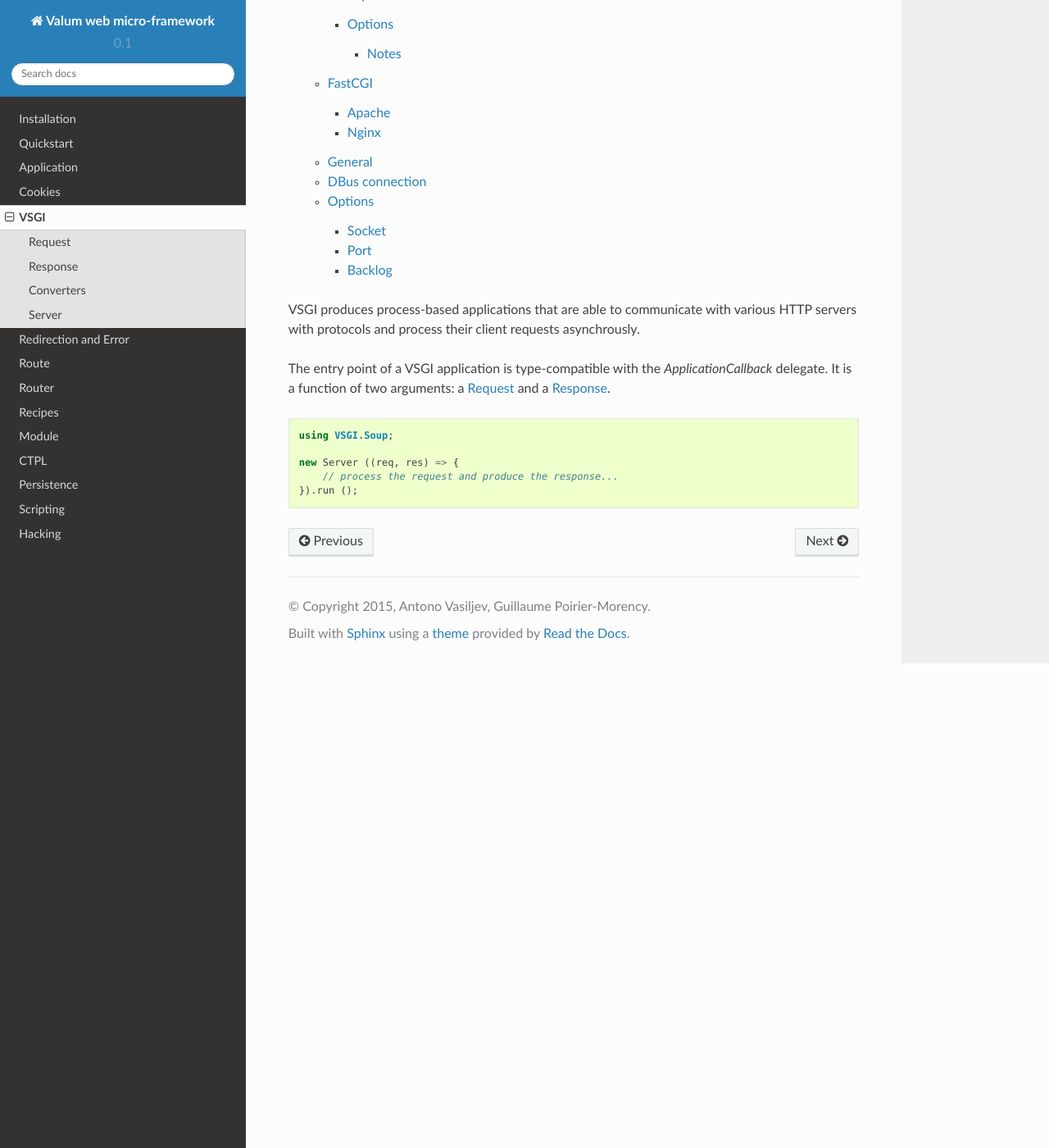
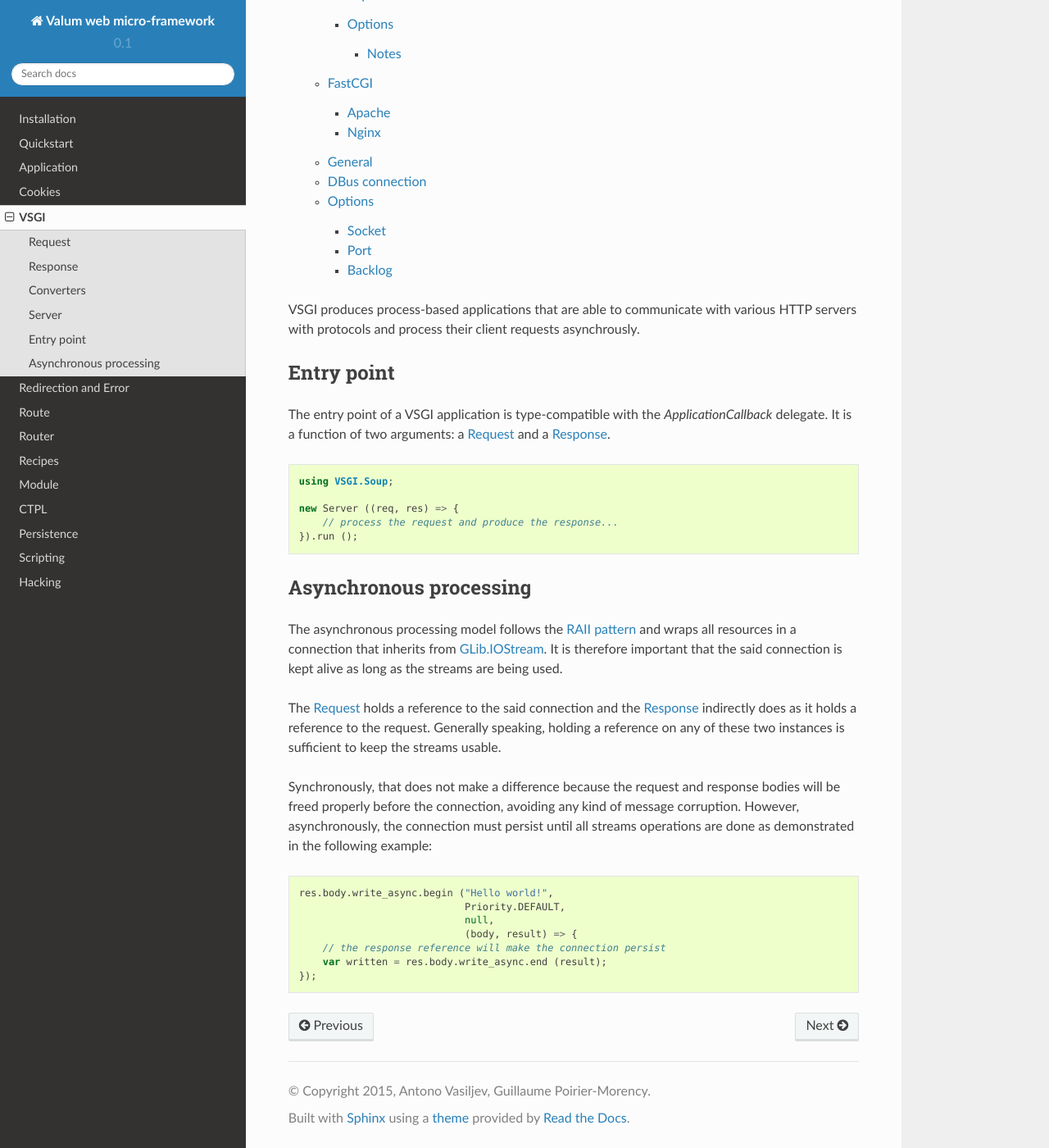
Before and after one commit to valum-framework/valum, a Sphinx documentation site: the page built from docs/vsgi/index.rst, in a window 1280 px wide and 1400 px high, scrolled down 862 px. Shown: the whole window at 82% size. Built offline with Sphinx 7.4.7 and the Read the Docs theme 2.0.0, drawn with Linux system fonts in a browser that asks for light colours; pages that are not in the unit, such as notebooks, are missing from menus.

Commit message:
Improves the documentation about asynchronous processing.
Adds a section about asynchronous processing in doc/vsgi/index to cover
how it works and what should be taked with care.

Fixes the section about closing the response body when in fact it's
about keeping a reference to the connection.

Applies minor fixes with title and code examples.

```diff
--- a/docs/vsgi/index.rst
+++ b/docs/vsgi/index.rst
@@ -22,6 +22,9 @@
 various HTTP servers with protocols and process their client requests
 asynchrously.
 
+Entry point
+-----------
+
 The entry point of a VSGI application is type-compatible with the
 `ApplicationCallback` delegate. It is a function of two arguments:
 a :doc:`request` and a :doc:`response`.
@@ -33,3 +36,34 @@
     new Server ((req, res) => {
         // process the request and produce the response...
     }).run ();
+
+Asynchronous processing
+-----------------------
+
+The asynchronous processing model follows the `RAII pattern`_ and wraps all
+resources in a connection that inherits from `GLib.IOStream`_. It is therefore
+important that the said connection is kept alive as long as the streams are
+being used.
+
+.. _RAII pattern: https://en.wikipedia.org/wiki/Resource_Acquisition_Is_Initialization
+.. _GLib.IOStream: http://valadoc.org/#!api=gio-2.0/GLib.IOStream
+
+The :doc:`request` holds a reference to the said connection and the
+:doc:`response` indirectly does as it holds a reference to the request.
+Generally speaking, holding a reference on any of these two instances is
+sufficient to keep the streams usable.
+
+Synchronously, that does not make a difference because the request and response
+bodies will be freed properly before the connection, avoiding any kind of
+message corruption. However, asynchronously, the connection must persist until
+all streams operations are done as demonstrated in the following example:
+
+.. code:: vala
+
+    res.body.write_async.begin ("Hello world!",
+                                Priority.DEFAULT,
+                                null,
+                                (body, result) => {
+        // the response reference will make the connection persist
+        var written = res.body.write_async.end (result);
+    });
```
Also changed, not shown: docs/vsgi/response.rst (+11 -25 lines).
